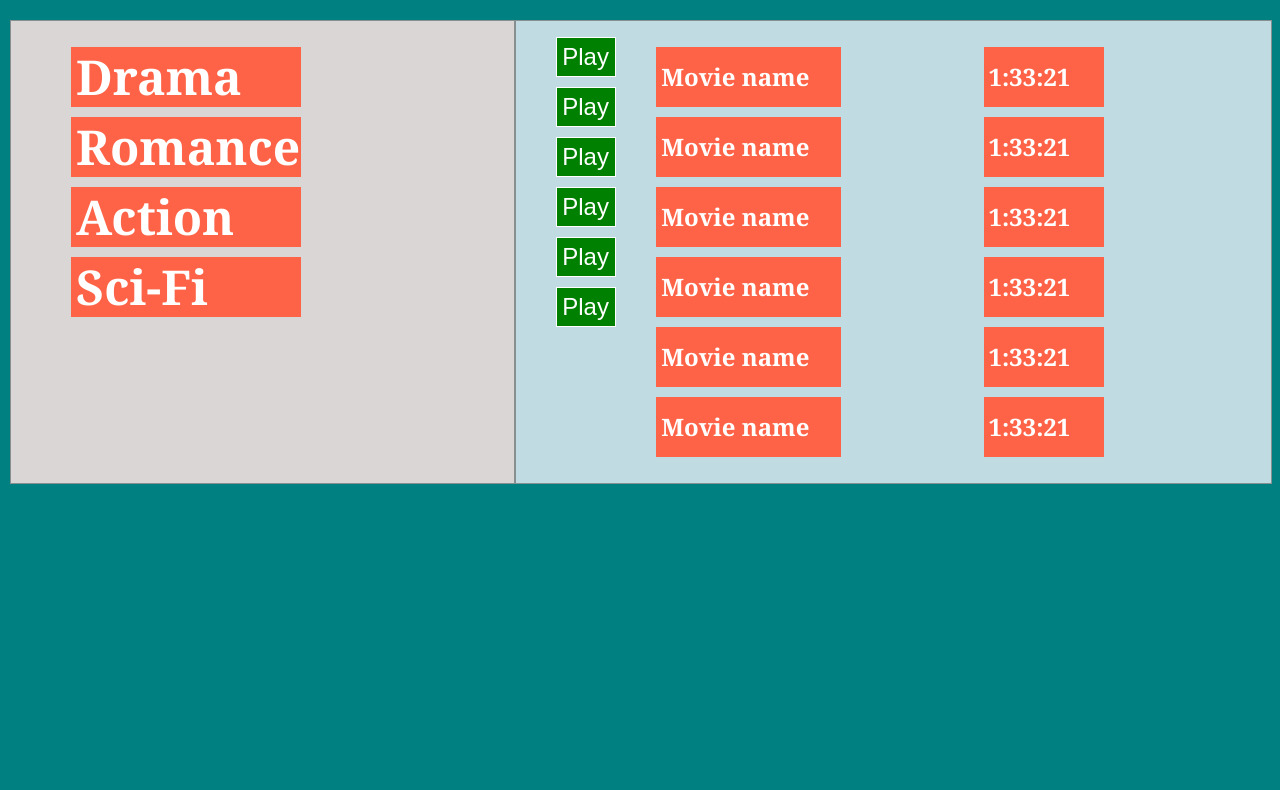
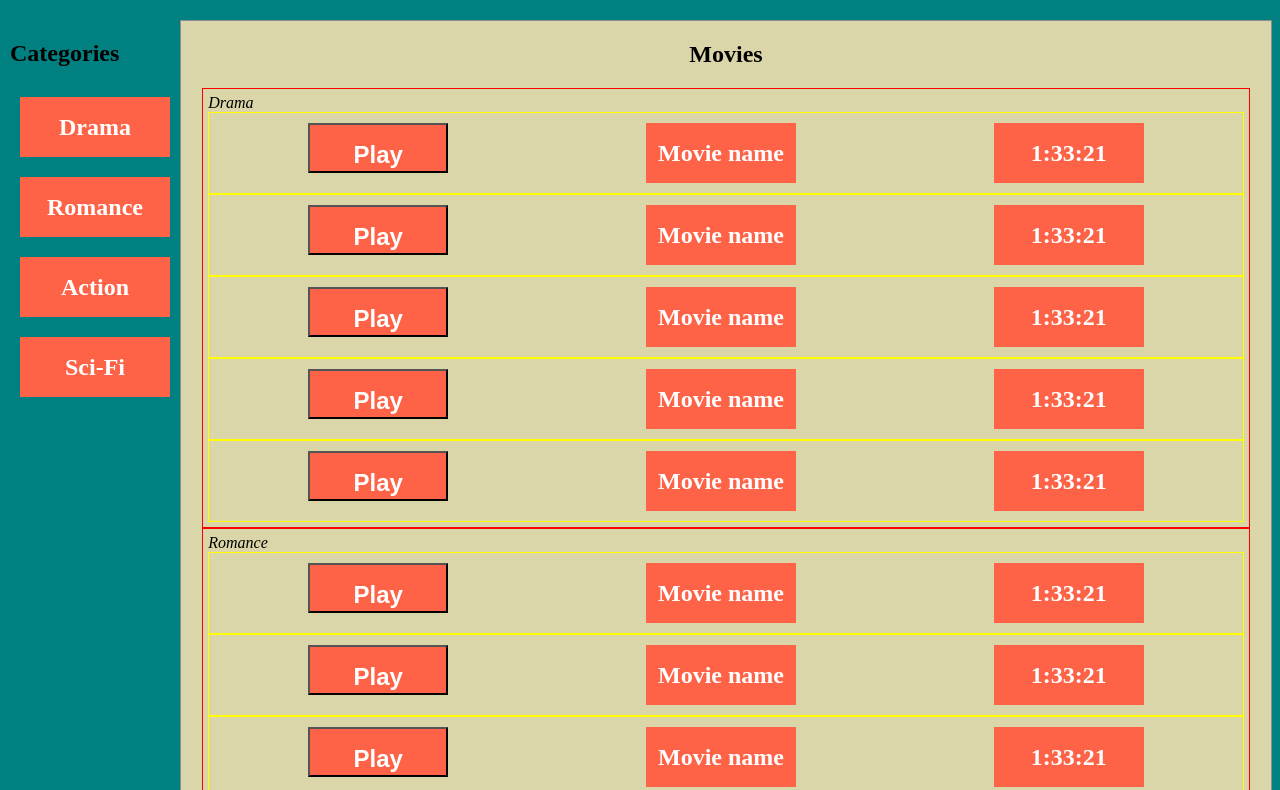
Before and after one commit to d2rd/phase-2-challenge, a plain HTML site: page part-3/index.html in a window 1280 px wide. Shown: the part 106-896 px from the top of the page. Before the commit the page ends 800 px from the top, so only its background shows below. Drawn offline with Linux system fonts and the light colour scheme; a script that the page names is missing.

Commit message:
Correct layout

```diff
--- a/part-2/app.js
+++ b/part-2/app.js
@@ -1,6 +1,6 @@
 var http = require('http');
 var fs = require('fs');
-var clients = fs.readFileSync('./part-2/clients.json', 'utf8');  //reads the clients.json file
+var clients = fs.readFileSync('/Users/d2rd/lgProjects/phase-2-challenge/part-1/part-2/clients.json', 'utf8');  //reads the clients.json file
 
 var server = http.createServer(function(req, res){
   console.log('request was made: ' + req.url);
--- a/part-3/index.html
+++ b/part-3/index.html
@@ -18,9 +18,10 @@
         <div class="headerBtnCart"><button id="btnCart">Logout</button></div>
         </align>
     </section>
-
-    <div class="columnLayout">
-        <div id="foodSections" class="sidebarFoodSection">
+<!--<div class="containerMain">-->
+        <div class="containerColumnLayout">
+            <div `class="sidebarFoodSection">
+                <h2 class="columnHeader">Categories</h2>
                 <ul class="foodSectionList">
                     <li class="foodSectionItem">Drama</li>
                     <li class="foodSectionItem">Romance</li>
@@ -28,42 +29,129 @@
                     <li class="foodSectionItem">Sci-Fi</li>
                 </ul>
             </div>
-        <div id="groceryList" class="mainGrocerySection">
-            <div class="grocerySectionBtns">
-                <ul class="grocerySectionBtnAddToCart" style="list-style-type:none">
-                    <!--<button id="btnAddToCart">Add to Cart</button>-->
-                    <li class="groceryItemAddToCart"><button id="btnAddToCart">Play</button></li>
-                    <li class="groceryItemAddToCart"><button id="btnAddToCart">Play</button></li>
-                    <li class="groceryItemAddToCart"><button id="btnAddToCart">Play</button></li>
-                    <li class="groceryItemAddToCart"><button id="btnAddToCart">Play</button></li>
-                    <li class="groceryItemAddToCart"><button id="btnAddToCart">Play</button></li>
-                    <li class="groceryItemAddToCart"><button id="btnAddToCart">Play</button></li>
-                </ul>
+            <div class="mainGrocerySection">
+                <div class="columnHeader">
+                <h2>Movies</h2>
                 </div>
-            <div class="grocerySectionColumn">
-                <ul class="grocerySectionList">
-                    <li class="groceryListItem">Movie name</li>
-                    <li class="groceryListItem">Movie name</li>
-                    <li class="groceryListItem">Movie name</li>
-                    <li class="groceryListItem">Movie name</li>
-                    <li class="groceryListItem">Movie name</li>
-                    <li class="groceryListItem">Movie name</li>
-                </ul>
+                <div class="grocerySectionList"><em>Drama</em>
+                    <div class="grocerySectionRowItem">
+                        <div><button class="playButton">Play</button></div>
+                        <div class="foodSectionItem">Movie name</div>
+                        <div class="foodSectionItem">1:33:21</div>
                     </div>
-            <div class="grocerySectionColumn">
-                <ul class="grocerySectionPrice" style="list-style-type:none">
-                    <li class="groceryItemPrice">1:33:21</li>
-                    <li class="groceryItemPrice">1:33:21</li>
-                    <li class="groceryItemPrice">1:33:21</li>
-                    <li class="groceryItemPrice">1:33:21</li>
-                    <li class="groceryItemPrice">1:33:21</li>
-                    <li class="groceryItemPrice">1:33:21</li>
-                </ul>
+                    <div class="grocerySectionRowItem">
+                        <div><button class="playButton">Play</button></div>
+                        <div class="foodSectionItem">Movie name</div>
+                        <div class="foodSectionItem">1:33:21</div>
                     </div>
+                    <div class="grocerySectionRowItem">
+                        <div><button class="playButton">Play</button></div>
+                        <div class="foodSectionItem">Movie name</div>
+                        <div class="foodSectionItem">1:33:21</div>
+                    </div>
+                        <div class="grocerySectionRowItem">
+                        <div><button class="playButton">Play</button></div>
+                        <div class="foodSectionItem">Movie name</div>
+                        <div class="foodSectionItem">1:33:21</div>
+                    </div>
+                    <div class="grocerySectionRowItem">
+                        <div><button class="playButton">Play</button></div>
+                        <div class="foodSectionItem">Movie name</div>
+                        <div class="foodSectionItem">1:33:21</div>
+                    </div>
+
+
+                </div>
+                <div class="grocerySectionList"><em>Romance</em>
+                    <div class="grocerySectionRowItem">
+                        <div><button class="playButton">Play</button></div>
+                        <div class="foodSectionItem">Movie name</div>
+                        <div class="foodSectionItem">1:33:21</div>
+                    </div>
+                    <div class="grocerySectionRowItem">
+                        <div><button class="playButton">Play</button></div>
+                        <div class="foodSectionItem">Movie name</div>
+                        <div class="foodSectionItem">1:33:21</div>
+                    </div>
+                    <div class="grocerySectionRowItem">
+                        <div><button class="playButton">Play</button></div>
+                        <div class="foodSectionItem">Movie name</div>
+                        <div class="foodSectionItem">1:33:21</div>
+                    </div>
+                        <div class="grocerySectionRowItem">
+                        <div><button class="playButton">Play</button></div>
+                        <div class="foodSectionItem">Movie name</div>
+                        <div class="foodSectionItem">1:33:21</div>
+                    </div>
+                    <div class="grocerySectionRowItem">
+                        <div><button class="playButton">Play</button></div>
+                        <div class="foodSectionItem">Movie name</div>
+                        <div class="foodSectionItem">1:33:21</div>
+                    </div>
+
+
+                </div>
+                <div class="grocerySectionList"><em>Action</em>
+                    <div class="grocerySectionRowItem">
+                        <div><button class="playButton">Play</button></div>
+                        <div class="foodSectionItem">Movie name</div>
+                        <div class="foodSectionItem">1:33:21</div>
+                    </div>
+                    <div class="grocerySectionRowItem">
+                        <div><button class="playButton">Play</button></div>
+                        <div class="foodSectionItem">Movie name</div>
+                        <div class="foodSectionItem">1:33:21</div>
+                    </div>
+                    <div class="grocerySectionRowItem">
+                        <div><button class="playButton">Play</button></div>
+                        <div class="foodSectionItem">Movie name</div>
+                        <div class="foodSectionItem">1:33:21</div>
+                    </div>
+                        <div class="grocerySectionRowItem">
+                        <div><button class="playButton">Play</button></div>
+                        <div class="foodSectionItem">Movie name</div>
+                        <div class="foodSectionItem">1:33:21</div>
+                    </div>
+                    <div class="grocerySectionRowItem">
+                        <div><button class="playButton">Play</button></div>
+                        <div class="foodSectionItem">Movie name</div>
+                        <div class="foodSectionItem">1:33:21</div>
+                    </div>
+
+
+                </div>
+                <div class="grocerySectionList"><em>Sci-Fi</em>
+                    <div class="grocerySectionRowItem">
+                        <div><button class="playButton">Play</button></div>
+                        <div class="foodSectionItem">Movie name</div>
+                        <div class="foodSectionItem">1:33:21</div>
+                    </div>
+                    <div class="grocerySectionRowItem">
+                        <div><button class="playButton">Play</button></div>
+                        <div class="foodSectionItem">Movie name</div>
+                        <div class="foodSectionItem">1:33:21</div>
+                    </div>
+                    <div class="grocerySectionRowItem">
+                        <div><button class="playButton">Play</button></div>
+                        <div class="foodSectionItem">Movie name</div>
+                        <div class="foodSectionItem">1:33:21</div>
+                    </div>
+                        <div class="grocerySectionRowItem">
+                        <div><button class="playButton">Play</button></div>
+                        <div class="foodSectionItem">Movie name</div>
+                        <div class="foodSectionItem">1:33:21</div>
+                    </div>
+                    <div class="grocerySectionRowItem">
+                        <div><button class="playButton">Play</button></div>
+                        <div class="foodSectionItem">Movie name</div>
+                        <div class="foodSectionItem">1:33:21</div>
+                    </div>
+
 
                 </div>
             </div>
-
+        </div>
+<!--</div>-->
 
 
     <script type='text/javascript' language='javascript' src='./public/javascripts/scripts.js'></script>
--- a/part-3/style.css
+++ b/part-3/style.css
@@ -7,7 +7,7 @@ body {
 /*classes*/
 .sectionHeader {
     display: flex;
-    direction: row;
+    flex-direction: row;
     align-item: start;
     vertical-align: middle;
     text-align: flex-start;
@@ -16,23 +16,8 @@ body {
 
 }
 
-.columnLayout {
+#btnCart {
   display: flex;
-    direction: row;
-    /*align-items: start;
-    justify-content: flex-end;*/
-}
-
-.headerBtnCart {
-    display: flex;
-    direction: column;
-    justify-content: flex-end;
-    /*align-items: flex-end;*/
-    align-self: middle;
-}
-
-#btnCart {
-  display: inline-block;
   font-size: 24px;
   border-radius: 50px;
   width: 150px;
@@ -49,121 +34,118 @@ body {
 
 }
 
+/* main section classes */
+
+/*.containerMain {
+     display: flex;
+     flex-direction: row;
+}*/
+.containerColumnLayout {
+    display: flex;
+    direction: row;
+    /*align-items: start;
+    justify-content: flex-end;*/
+}
+/* OVER-RIDES */
+ul {                    /* over-rides web-kit default padding */
+    padding: 0;
+}
+.columnHeader {
+    display: flex;
+    align-content: flex-start;
+    justify-content: flex-start;
+}
+/*SIDEBAR SECTION*/
     .sidebarFoodSection {
         display: flex;
         flex-direction: column;
-    flex: 2;
+        flex: 1;
         border: 1.5px #888f91;
         border-style: solid;
-    align-items: flex-start;
+        align-items: center;
+        justify-content: center;
+        background-color: #dbd6d6;
 
     }
-
-/*.foodSectionList {
+    #foodSection {    /* should only use 'id' once for a specific thing */
+        font-family: Georgia, serif;
+        color: darkred;
+        background-color: #dbd6d6;
+    }
+    .foodSectionList {
         display: flex;
-    direction: column;
-   flex: 2;
-}*/
+        flex-direction: column;
+        flex: 1;
+    }
 
     .foodSectionItem {
         display: flex;
         direction: row;
+        justify-content: center;
+        padding: 5px;
+        width: 140px;
+        height: 50px;
+        /*margin: 10px;*/
+        margin-top: 10px;
+        margin-right: 10px;
+        margin-bottom: 10px;
+        margin-left: 10px;
+        line-height: 50px;
         background: tomato;
-    padding: 5px;
-    width: 220px;
-    height: 50px;
-    margin-top: 10px;
-    margin-right: 20px;
-    margin-bottom: 10px;
-    margin-left: 20px;
-    line-height: 50px;
-    color: white;
-    font-weight: bold;
-    font-size: 3em;
-    text-align: center;
-    justify-content: flex-start;
-  }
-
-.mainGrocerySection {
-    display: flex;
-    direction: column;
-    flex: 3;
-    border: 1.0px #888f91;
-    border-style: solid;
-}
-/*.grocerySectionList {
-    display: flex;
-    direction: column;
-   flex: 2;
-}*/
-
-.groupContainer {
-  display: flex;
-    direction: row;
-    flex: 2;
-    flex-flow: row wrap;
-}
-.groupProduceItems {
-  display: flex;
-    direction: column;
-    flex: 1;
-}
-.groupDeliItems {
-   display: flex;
-    direction: column;
-    flex: 1;
-}
-.groupFrozenItems {
-   display: flex;
-    direction: column;
-    flex: 1;
-}
-
-.grocerySectionColumn {
-    display: flex;
-    direction: column;
-   flex: 1;
-   font-family: Georgia, serif;
-}
-
-.groceryListItem {
-    display: flex;
-    direction: row;
-    order: 2;
-    background: tomato;
-    padding: 5px;
-    width: 175px;
-    height: 50px;
-    margin-top: 10px;
-    margin-bottom: 10px;
-    line-height: 50px;
         color: white;
         font-weight: bold;
         font-size: 24px;
-    text-align: center;
+
+
+    }
+/*MAIN SECTION*/
+.mainGrocerySection {
+    display: flex;
+    flex-direction: column; /* set to rows because each child is a 3-item row */
+    flex: 4;
+    border: 1.5px #888f91;
+    border-style: solid;
+    align-items: center; /* controls vertical positioning of row */
+    background-color: #dbd6aa;
 }
 
-.groceryItemPrice {
+.grocerySectionList {
+    display: flex;
+    flex-direction: column;
+    flex-grow: 6;
+    /*flex: 6;*/
+    border: 1px solid red !important;
+    width: 95%;
+    padding: 5px;
+    /*align-items: start;*/
+}
+.grocerySectionRowItem {
+    display: flex;
+    flex-direction: row;
+    justify-content: space-around;
+    border: 1px solid yellow !important;
+   /*flex: 2;*/
+}
+.playButton {
     display: flex;
     direction: row;
-    order: 3;
+    justify-content: center;
+    align-content: center;
+    padding: 5px;
+    width: 140px;
+    height: 50px;
+    /*margin: 10px;*/
+    margin-top: 10px;
+    margin-right: 10px;
+    margin-bottom: 10px;
+    margin-left: 10px;
+    line-height: 50px;
     background: tomato;
-    padding: 5px;
-    width: 110px;
-    height: 50px;
-    margin-top: 10px;
-    margin-bottom: 10px;
-    line-height: 50px;
     color: white;
-    font-family: Georgia, serif;
     font-weight: bold;
     font-size: 24px;
-    text-align: center;
 }
-.groceryItemAddToCart {
-
-}
-/*Styles for id'd elements in index.html*/
+/* Styles for id'd elements in index.html*/
 
 #header {
     font-family: Georgia, serif;
@@ -181,11 +163,7 @@ body {
 
 }
 
-#foodSections {
-    font-family: Georgia, serif;
-    color: darkred;
-    background-color: #dbd6d6;
-}
+
 
 #groceryList {
     font-family: Georgia, serif;
@@ -193,9 +171,9 @@ body {
     background-color: #c0dbe2;
 }
 
-#btnAddToCart {
+/*#btnAddToCart {
     display: flex;
-    direction: column;
+    flex-direction: column;
     order: 1
     font-family: Georgia, serif;
   font-size: 24px;
@@ -213,4 +191,9 @@ body {
   text-align: center;
   text-decoration: none;
 
+}*/
+
+/*Utility Classes*/
+.utilBorder {
+    border: 1px solid red !important;
 }
```
Also changed, not shown: part-1/test/filterBetweenTest.js (+1 -1 lines), part-1/test/namePropsTest.js (+1 -1 lines), part-1/test/reverseSentenceTest.js (+1 -1 lines), part-1/test/showMonthTest.js (+1 -1 lines). Lines whose indentation alone changed are shown as unchanged.
